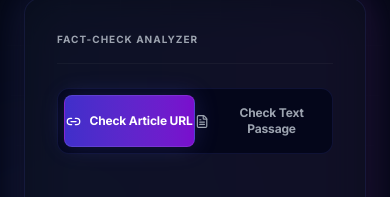
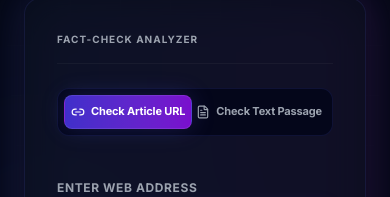
Before and after one commit to himanshusalve16/TruthStream-Multi-Agent-Fact-Checking-Pipeline, a React (Vite) app in the folder frontend/: page / in a window 390 px wide. Shown: the part 505-702 px from the top of the page. Built offline with nearby package versions, Linux system fonts and the light colour scheme; no server answers; the HTML template or start-up script is replaced by a standard one.

Commit message:
Button Padding-Input Form

```diff
--- a/frontend/src/components/InputForm.tsx
+++ b/frontend/src/components/InputForm.tsx
@@ -175,7 +175,7 @@ export default function InputForm() {
             <button
               key={t}
               type="button"
-              className={`relative flex-1 py-2.5 text-xs sm:text-sm font-bold rounded-lg cursor-pointer flex items-center justify-center gap-2 transition-colors duration-200 z-10 ${
+              className={`relative flex-1 py-2 sm:py-2.5 text-[11px] sm:text-sm font-bold rounded-lg cursor-pointer flex items-center justify-center gap-1.5 sm:gap-2 transition-colors duration-200 z-10 px-1 ${
                 isActive ? 'text-white' : 'text-text-dim hover:text-white'
               }`}
               onClick={() => {
@@ -190,8 +190,8 @@ export default function InputForm() {
                   transition={{ type: "spring", stiffness: 380, damping: 30 }}
                 />
               )}
-              {t === 'url' ? <Link2 size={15} /> : <FileText size={15} />}
-              <span>{t === 'url' ? 'Check Article URL' : 'Check Text Passage'}</span>
+              {t === 'url' ? <Link2 size={14} className="flex-shrink-0 sm:w-[15px] sm:h-[15px]" /> : <FileText size={14} className="flex-shrink-0 sm:w-[15px] sm:h-[15px]" />}
+              <span className="truncate">{t === 'url' ? 'Check Article URL' : 'Check Text Passage'}</span>
             </button>
           )
         })}
```
